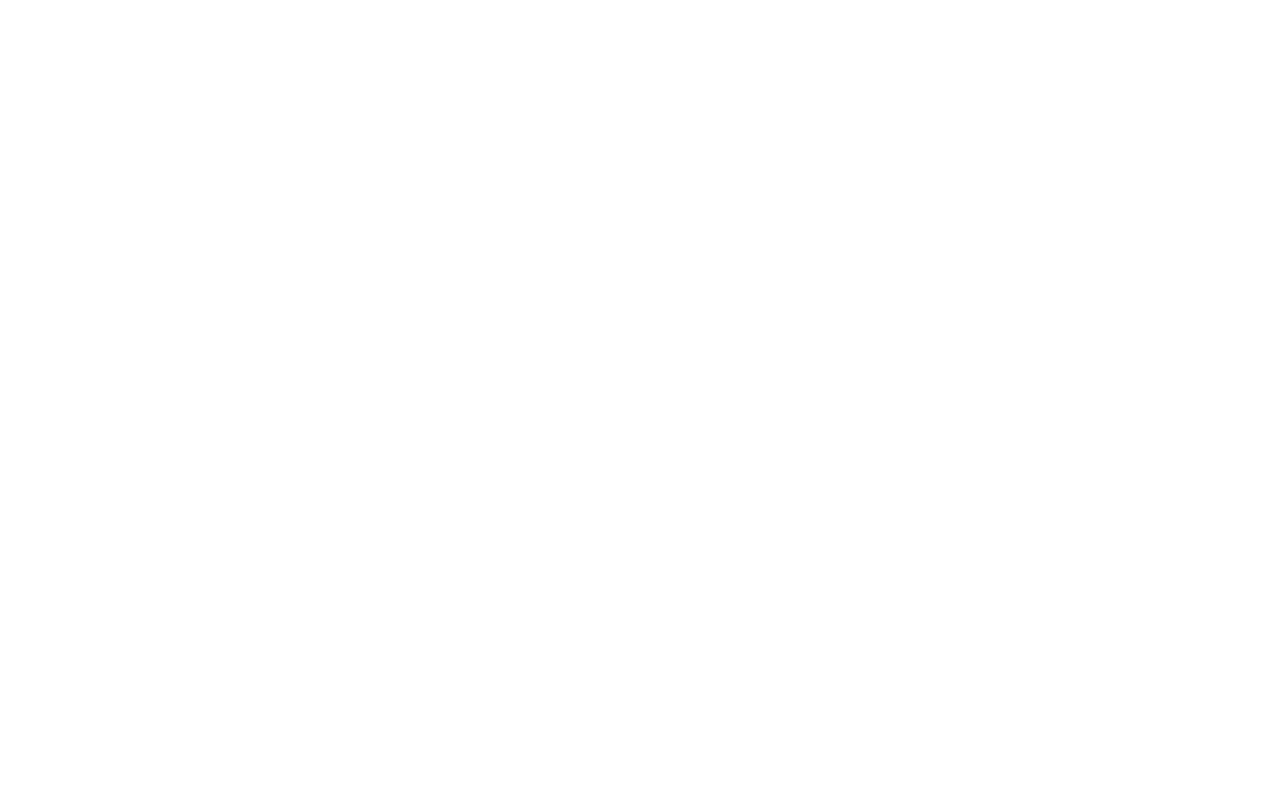
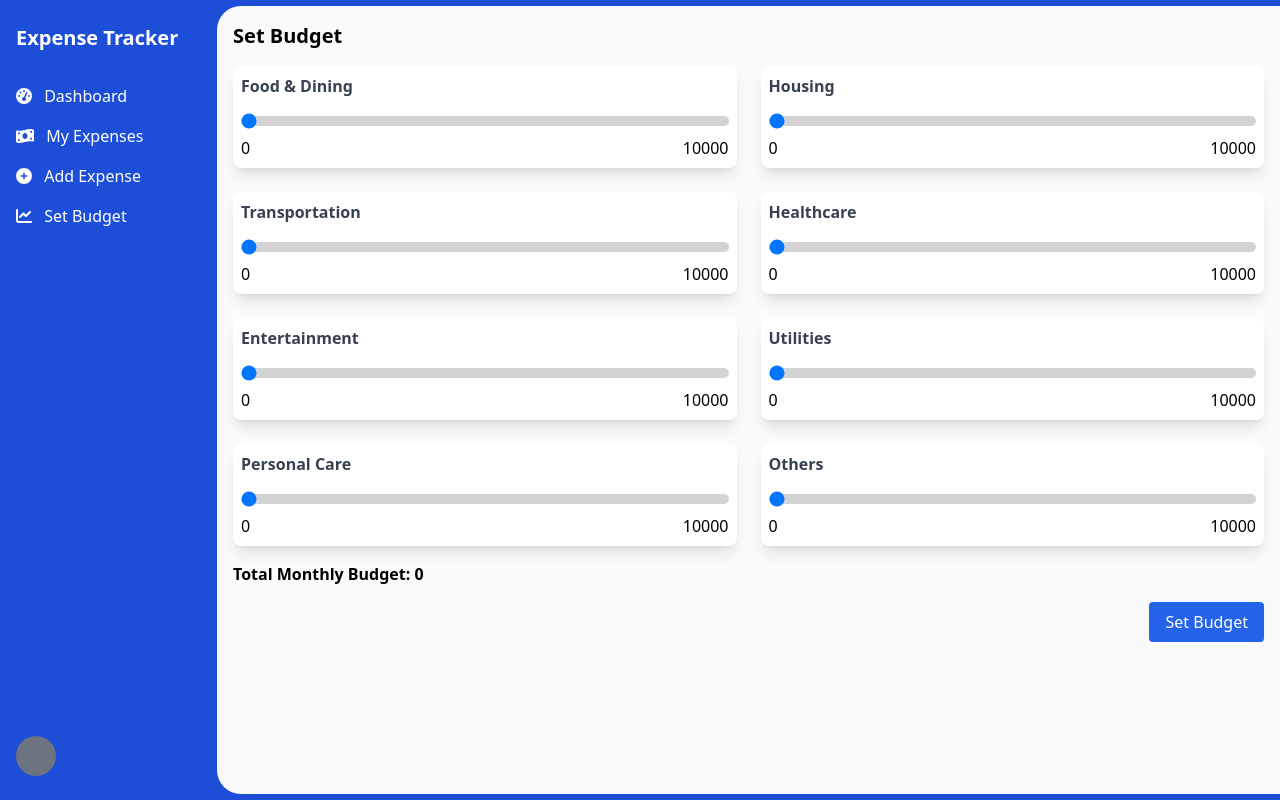
Before and after one commit to meet242005/ExpenseTracker, a React (Create React App) app in the folder frontend/expense_tracker/: page /setBudget in a window 1280 px wide. Before the commit this address had no page. Built offline with nearby package versions, Linux system fonts and the light colour scheme; no server answers.

Commit message:
Added Backend logic to dashboard, addexpense and setbudget

```diff
--- a/frontend/expense_tracker/package.json
+++ b/frontend/expense_tracker/package.json
@@ -11,6 +11,7 @@
     "@testing-library/react": "^13.4.0",
     "@testing-library/user-event": "^13.5.0",
     "react": "^18.3.1",
+    "react-cookie": "^7.1.4",
     "react-dom": "^18.3.1",
     "react-fontawesome": "^1.7.1",
     "react-pro-sidebar": "^1.1.0",
--- a/frontend/expense_tracker/src/Api.js
+++ b/frontend/expense_tracker/src/Api.js
@@ -1,19 +1,19 @@
 // const SERVER_URL = 'https://expensetracker-2ru5.onrender.com/api/';
 
-const SERVER_URL = 'http://localhost:5001/api/';
+const SERVER_URL = "http://localhost:5001/api/";
 const fetchWithPost = async (url, body) => {
   try {
     const response = await fetch(url, {
-            method: 'POST',
+      method: "POST",
       headers: {
-                'Content-Type': 'application/json'
+        "Content-Type": "application/json",
       },
-            body: JSON.stringify(body)
+      body: JSON.stringify(body),
     });
     const data = await response.json();
     return data;
   } catch (error) {
-        console.error('Error:', error);
+    console.error("Error:", error);
     throw new Error(error.message);
   }
 };
@@ -27,17 +27,32 @@
 };
 
 export const updateBudget = async (userId, monthlyBudget, categoryBudgets) => {
-    return await fetchWithPost(`${SERVER_URL}updateBudget`, { id: userId, monthlyBudget, categoryBudgets });
+  return await fetchWithPost(`${SERVER_URL}updateBudget`, {
+    id: userId,
+    monthlyBudget: monthlyBudget,
+    categoryBudgets: categoryBudgets,
+  });
 };
 
 export const loadStats = async (userId) => {
   return await fetchWithPost(`${SERVER_URL}loadStats`, { id: userId });
 };
 
-export const createExpense = async (expenseData) => {
-    return await fetchWithPost(`${SERVER_URL}createExpense`, expenseData);
+export const createExpense = async (name,amount,description,category,userId) => {
+  return await fetchWithPost(`${SERVER_URL}addExpense`, {
+    name: name,
+    amount: amount,
+    description: description,
+    category: category,
+    "currencyType": "INR",
+    user: userId,
+  });
+
 };
 
 export const getExpensesByUser = async (userId, date) => {
-    return await fetchWithPost(`${SERVER_URL}getExpensesByUser`, { id: userId, date });
+  return await fetchWithPost(`${SERVER_URL}getExpensesByUser`, {
+    id: userId,
+    date,
+  });
 };
--- a/frontend/expense_tracker/src/App.js
+++ b/frontend/expense_tracker/src/App.js
@@ -24,6 +24,7 @@
 import { loadStats } from "./Api.js";
 
 const App = () => {
+
   const [userId, setUserId] = useState("6631684159792de2d56ad20d");
 
   const [stats, setStats] = useState(null);
--- a/frontend/expense_tracker/src/components/SideDrawer.js
+++ b/frontend/expense_tracker/src/components/SideDrawer.js
@@ -1,13 +1,38 @@
 import React from "react";
 import { FontAwesomeIcon } from "@fortawesome/react-fontawesome";
+import { loadUser } from "../Api";
 import {
   faTachometerAlt,
   faMoneyBillWave,
   faPlusCircle,
   faChartLine,
 } from "@fortawesome/free-solid-svg-icons";
+import { useState, useEffect } from "react";
+import { useNavigate } from "react-router-dom";
 
 const SideDrawer = ({ isOpen, onClose }) => {
+  const navigate = useNavigate();
+  const userId = "6631684159792de2d56ad20d";
+  const [user, setUser] = useState(null);
+
+  const loadUserProfile = async () => {
+    console.log("Loading user...");
+    try {
+      const response = await loadUser(userId);
+      setUser(response.data);
+      console.log("User:", response.data);
+    } catch (error) {
+      console.error("Error loading stats:", error);
+    }
+  };
+
+  useEffect(() => {
+
+    if (!user) {
+      loadUserProfile();
+    }
+  }, [userId]);
+
   // Function to get the initials from the name
   const getInitials = (name) => {
     const words = name.split(" ");
@@ -25,7 +50,7 @@
         <h4 className="text-white text-xl font-bold">Expense Tracker</h4>
         <div className="mt-6">
           <ul>
-            <li className="text-white py-2">
+            <li className="text-white py-2" onClick={()=>navigate("/",{ replace: true })}>
               <FontAwesomeIcon className="pr-2" icon={faTachometerAlt} />{" "}
               Dashboard
             </li>
@@ -33,23 +58,22 @@
               <FontAwesomeIcon className="pr-2" icon={faMoneyBillWave} /> My
               Expenses
             </li>
-            <li className="text-white py-2">
+            <li className="text-white py-2" onClick={()=>navigate("/addExpense",{ replace: true })}>
               <FontAwesomeIcon className="pr-2" icon={faPlusCircle} /> Add
               Expense
             </li>
-            <li className="text-white py-2">
+            <li className="text-white py-2" onClick={()=>navigate("/setBudget",{ replace: true })}>
               <FontAwesomeIcon className="pr-2" icon={faChartLine} /> Set Budget
             </li>
           </ul>
         </div>
       </div>
       <div className="flex  items-center text-white">
-  <div className="h-10 w-10 bg-gray-500 rounded-full flex justify-center items-center">
-    {getInitials("Dhruv Mehta")}
-  </div>
-  <span className="ml-2">Dhruv Mehta</span>
-</div>
-
+        <div className="h-10 w-10 bg-gray-500 rounded-full flex justify-center items-center">
+          {getInitials(user == null ? "" : user.username)}
+        </div>
+        <span className="ml-2">{user?.username}</span>
+      </div>
     </div>
   );
 };
--- a/frontend/expense_tracker/src/index.js
+++ b/frontend/expense_tracker/src/index.js
@@ -4,16 +4,17 @@
 import App from './App';
 import reportWebVitals from './reportWebVitals';
 import { BrowserRouter, Route, Routes } from "react-router-dom";
-import AddExpensePopup from './components/Addpopup';
-import SetBudget from './components/SetBudget';
+import AddExpensePopup from './screens/Addpopup';
+import SetBudget from './screens/SetBudget';
+
 
 function RouteApp() {
   return (
     <BrowserRouter>
       <Routes>
         <Route path="/" element={<App/>} />
-        {/* <Route path="posts" element={<PostDetail />} />
-        <Route path="author" element={<AuthorDetails />} /> */}
+        <Route path="addExpense" element={<AddExpensePopup />} />
+        <Route path="setBudget" element={<SetBudget />} />
       </Routes>
     </BrowserRouter>
   );
--- a/frontend/expense_tracker/src/components/Addpopup.js
+++ b/frontend/expense_tracker/src/screens/Addpopup.js
@@ -1,7 +1,11 @@
 import React, { useState } from "react";
-import SideDrawer from "./SideDrawer";
+import SideDrawer from "../components/SideDrawer";
+import { createExpense } from "../Api";
+import { json } from "react-router-dom";
 
 const AddExpensePopup = () => {
+  const userId = "6631684159792de2d56ad20d";
+
   const [name, setName] = useState("");
   const [amount, setAmount] = useState("");
   const [description, setDescription] = useState("");
@@ -10,9 +14,16 @@
 
   const handleSubmit = (e) => {
     e.preventDefault();
-    // Here you can handle submitting the form data, for example, sending it to an API or performing some action
+    createExpense(
+      name,
+      amount,
+      description,
+      category,
+      userId
+    );
+    window.alert("Expense added successfully!");
     console.log("Submitted:", { name, amount, description, category });
-    // Clear the form fields
+
     setName("");
     setAmount("");
     setDescription("");
@@ -20,16 +31,13 @@
   };
 
   return (
-    <div className="fixed inset-0 flex items-center justify-center bg-black bg-opacity-50 z-50">
-      <div className="w-1/4">
-        {/* Render the SideDrawer component with isOpen set to isSideDrawerOpen */}
-        <SideDrawer isOpen={isSideDrawerOpen} />
-      </div>
+    <div className="flex  bg-blue-700">
+      <SideDrawer isOpen={isSideDrawerOpen} />
 
-      <div className="bg-white p-6 rounded-lg w-3/4 ml-4  mr-8 pr-8"> {/* Adjust the width of the form, add left margin, and add right padding */}
+      <div className="my-1.5  bg-gray-50  rounded-tl-3xl rounded-bl-3xl px-4 py-4   w-full">
         <h2 className="text-xl font-bold mb-4">Add Expense</h2>
         <form onSubmit={handleSubmit}>
-          <div className="mb-4">
+          <div className="mb-4 bg-white p-4 rounded-lg shadow-lg">
             <label
               className="block text-gray-700 font-bold mb-2"
               htmlFor="name"
@@ -37,15 +45,16 @@
               Name
             </label>
             <input
-              className="border rounded w-full py-2 px-3"
+              className="border rounded w-full py-2 px-3 bg-gray-50"
               type="text"
               id="name"
+              placeholder="Enter Expense Name"
               value={name}
               onChange={(e) => setName(e.target.value)}
               required
             />
           </div>
-          <div className="mb-4">
+          <div className="mb-4 bg-white p-4 rounded-lg shadow-lg">
             <label
               className="block text-gray-700 font-bold mb-2"
               htmlFor="amount"
@@ -53,15 +62,16 @@
               Amount
             </label>
             <input
-              className="border rounded w-full py-2 px-3"
-              type="text"
+              className="border rounded w-full py-2 px-3 bg-gray-50"
+              type="number"
               id="amount"
+              placeholder="Enter Expense Amount"
               value={amount}
               onChange={(e) => setAmount(e.target.value)}
               required
             />
           </div>
-          <div className="mb-4">
+          <div className="mb-4 bg-white p-4 rounded-lg shadow-lg">
             <label
               className="block text-gray-700 font-bold mb-2"
               htmlFor="description"
@@ -69,14 +79,15 @@
               Description
             </label>
             <textarea
-              className="border rounded w-full py-2 px-3 resize-none"
+              className="border rounded w-full py-2 px-3 h-36 resize-none bg-gray-50"
               id="description"
+              placeholder="Enter Expense Description"
               value={description}
               onChange={(e) => setDescription(e.target.value)}
               required
             />
           </div>
-          <div className="mb-4">
+          <div className="mb-4 bg-white p-4 rounded-lg shadow-lg">
             <label
               className="block text-gray-700 font-bold mb-2"
               htmlFor="category"
@@ -84,13 +95,13 @@
               Category
             </label>
             <select
-              className="border rounded w-full py-2 px-3"
+              className="border rounded w-full py-2 px-3 bg-gray-50"
               id="category"
               value={category}
               onChange={(e) => setCategory(e.target.value)}
               required
             >
-              <option value="">Select Category</option>
+              <option value="">Select Expense Category</option>
               <option value="Food & Dining">Food & Dining</option>
               <option value="Housing">Housing</option>
               <option value="Transportation">Transportation</option>
@@ -101,7 +112,7 @@
               <option value="Others">Others</option>
             </select>
           </div>
-          <div className="flex justify-end">
+          <div className="flex justify-end mt-4">
             <button
               type="submit"
               className="px-4 py-2 bg-blue-600 text-white rounded"
--- /dev/null
+++ b/frontend/expense_tracker/src/screens/SetBudget.js
@@ -0,0 +1,126 @@
+import React, { useState, useEffect } from "react";
+import { loadUser } from "../Api";
+import SideDrawer from "../components/SideDrawer";
+import { updateBudget } from "../Api";
+
+const SetBudget = () => {
+  const userId = "6631684159792de2d56ad20d";
+  const [totalBudget, setTotalBudget] = useState(0);
+  const [user, setUser] = useState(null);
+  const [budgets, setBudgets] = useState({
+    "Food & Dining": 0,
+    Housing: 0,
+    Transportation: 0,
+    Healthcare: 0,
+    Entertainment: 0,
+    Utilities: 0,
+    "Personal Care": 0,
+    Others: 0,
+  });
+  const [isSideDrawerOpen, setIsSideDrawerOpen] = useState(true);
+
+  const loadUserProfile = async () => {
+    console.log("Loading user...");
+    try {
+      const response = await loadUser(userId);
+      setUser(response.data);
+      setBudgets(response.data.categoryBudgets);
+      console.log("User:", response.data);
+    } catch (error) {
+      console.error("Error loading stats:", error);
+    }
+  };
+
+  useEffect(() => {
+    if (!user) {
+      loadUserProfile();
+    }
+  }, [user]);
+
+  const handleSliderChange = (category, value) => {
+    console.log("Slider changed:", category, value);
+    setBudgets((prevBudgets) => ({
+      ...prevBudgets,
+      [category]: value,
+    }));
+  };
+
+  const handleSubmit = (e) => {
+    e.preventDefault();
+    updateBudget(userId, totalBudget, budgets);
+    window.alert("Budget updated successfully!");
+
+    console.log("Submitted Budgets:", budgets);
+  };
+
+  useEffect(() => {
+    setTotalBudget(
+      budgets["Food & Dining"] +
+        budgets.Housing +
+        budgets.Transportation +
+        budgets.Healthcare +
+        budgets.Entertainment +
+        budgets.Utilities +
+        budgets["Personal Care"] +
+        budgets.Others
+    );
+  }, [budgets]);
+
+  return (
+    <div className="flex bg-blue-700">
+      <SideDrawer isOpen={isSideDrawerOpen} />
+      <div className="my-1.5 bg-gray-50 rounded-tl-3xl rounded-bl-3xl px-4 py-4 w-full">
+        <h2 className="text-xl font-bold mb-4">Set Budget</h2>
+        <div className="grid grid-cols-2 gap-6">
+          {Object.entries(budgets).map(([category, value]) => (
+            <div key={category} className="bg-white shadow-lg rounded-lg p-2">
+              <label
+                className="block text-gray-700 font-bold mb-2"
+                htmlFor={category}
+              >
+                {category}
+              </label>
+              <input
+                type="range"
+                id={category}
+                name={category}
+                min={0}
+                max={10000}
+                value={value}
+                onChange={(e) =>
+                  handleSliderChange(category, parseInt(e.target.value))
+                }
+                className="w-full slider"
+                style={{
+                  width: "100%",
+                  height: "10px",
+                  appearance: "none",
+                  background: `linear-gradient(to right,  #3B82F6 0%,  #3B82F6 ${value / 110}%, #d3d3d3 ${value / 100}%`,
+                  borderRadius: "5px",
+                  outline: "none",
+                  margin: "10px 0",
+                }}
+              />
+              <div className="flex justify-between">
+                <span>{value}</span>
+                <span>10000</span>
+              </div>
+            </div>
+          ))}
+        </div>
+        <h2 className="text-l font-bold mt-4">Total Monthly Budget: {totalBudget}</h2>
+        <div className="flex justify-end mt-4">
+          <button
+            type="button"
+            onClick={handleSubmit}
+            className="px-4 py-2 bg-blue-600 text-white rounded"
+          >
+            Set Budget
+          </button>
+        </div>
+      </div>
+    </div>
+  );
+};
+
+export default SetBudget;
```
Also changed, not shown: frontend/expense_tracker/src/components/SetBudget.js (deleted, +0 -84 lines), 1 other file (tests, documents, lock files or other folders). Lines whose indentation alone changed are shown as unchanged.
